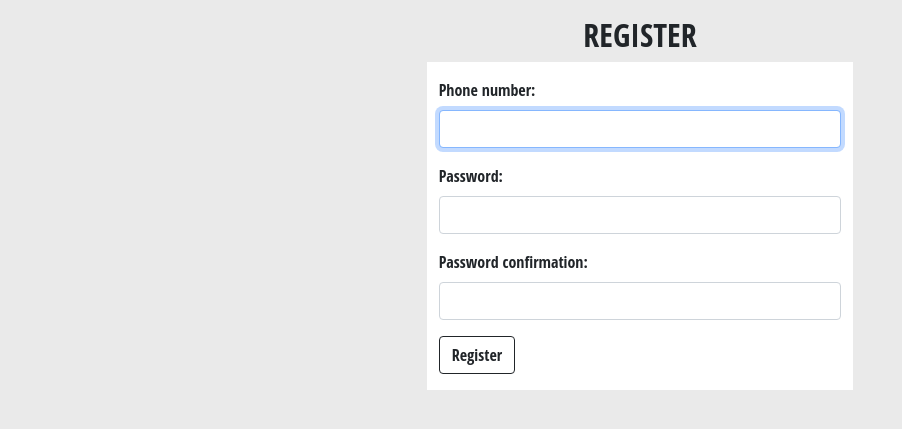
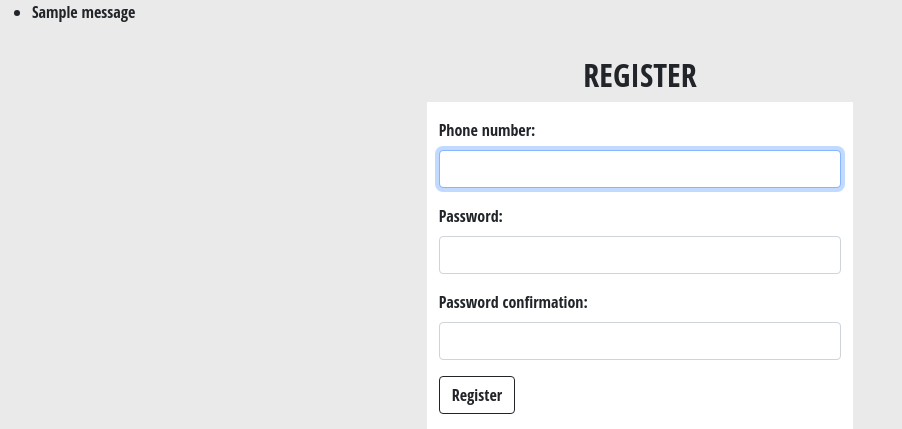
Before and after one commit to alirahmnicode/ecommerce, a Django app: page /user/signup/ in a window 1280 px wide. Shown: the top 429 px of the page, without its empty margins (0-902 px from the left). Before the commit the page ends 390 px from the top, so only its background shows below. Run offline with Django 4.2, Linux system fonts and the light colour scheme; tables that the repository leaves empty hold one stand-in row (values such as "Sample post"); one stand-in notice (Sample message) is shown; parts of the project's set-up code (start-up, migrations or seed data) failed here and were passed over; some libraries are stand-ins or nearby versions.

Commit message:
add message elements

```diff
--- a/ecommerce/templates/base.html
+++ b/ecommerce/templates/base.html
@@ -20,6 +20,16 @@
 </head>
 
 <body>
+    {% if messages %}
+    <ul class="messages">
+        {% for message in messages %}
+        <li{% if message.tags %} class="{{ message.tags }}" {% endif %}>
+            {% if message.level == DEFAULT_MESSAGE_LEVELS.ERROR %}Important: {% endif %}
+            {{ message }}
+            </li>
+            {% endfor %}
+    </ul>
+    {% endif %}
     <div class="container-fluid">
         {% block content %}
         {% endblock content %}
```
